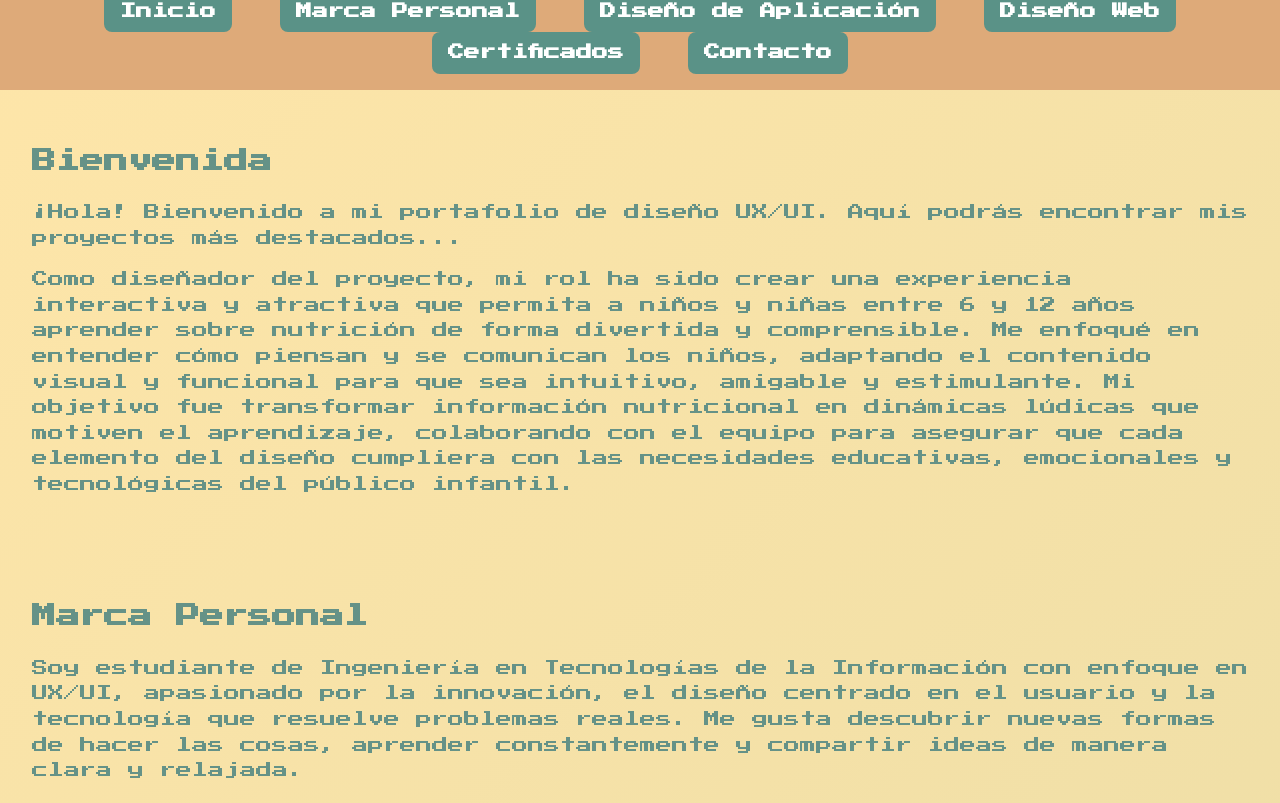
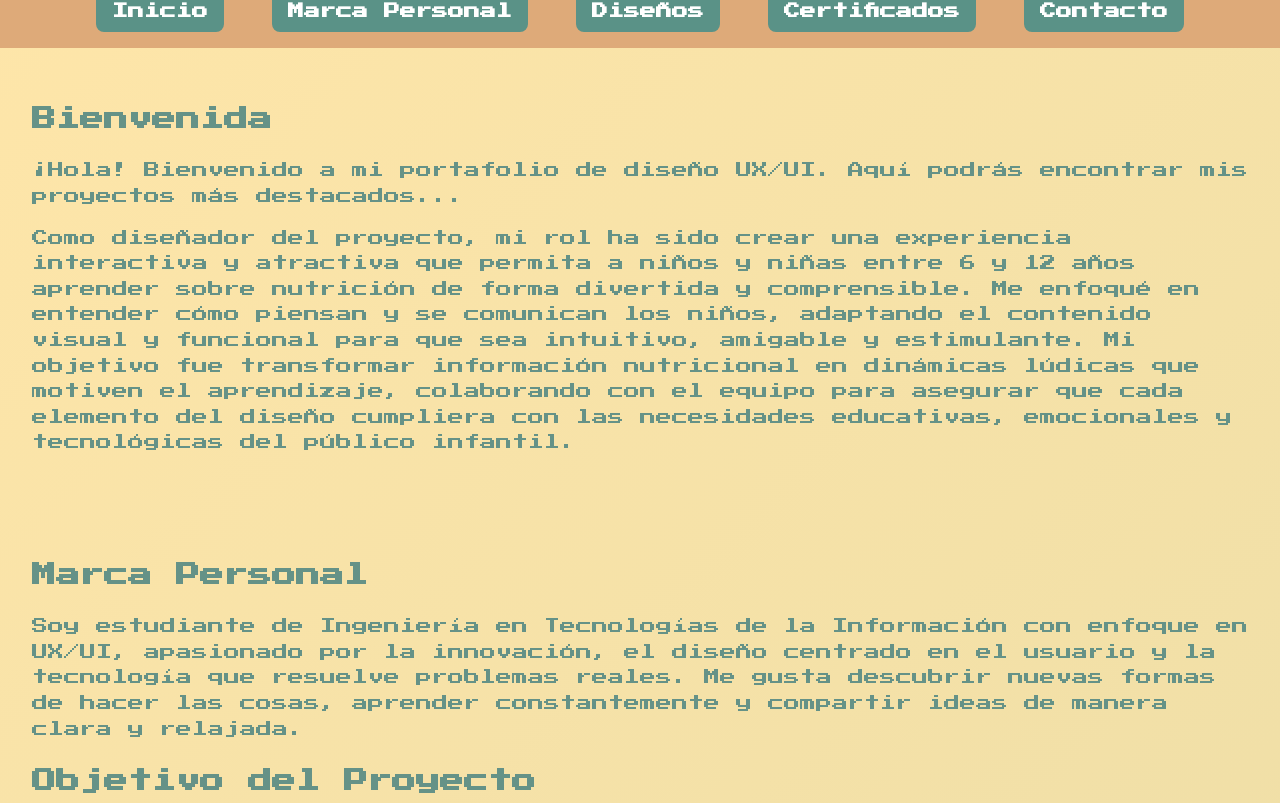
Before and after one commit to Zwtzi/NutriVision, a plain HTML site: page index.html in a window 1280 px wide. Shown: the part 185-988 px from the top of the page. Drawn offline with Linux system fonts and the light colour scheme.

Commit message:
Add files via upload

```diff
--- a/index.html
+++ b/index.html
@@ -144,8 +144,7 @@
     <nav>
       <a href="#bienvenida">Inicio</a>
       <a href="#marca">Marca Personal</a>
-      <a href="#app">Diseño de Aplicación</a>
-      <a href="#web">Diseño Web</a>
+      <a href="#app">Diseños</a>
       <a href="#certificados">Certificados</a>
       <a href="#contacto">Contacto</a>
     </nav>
```
